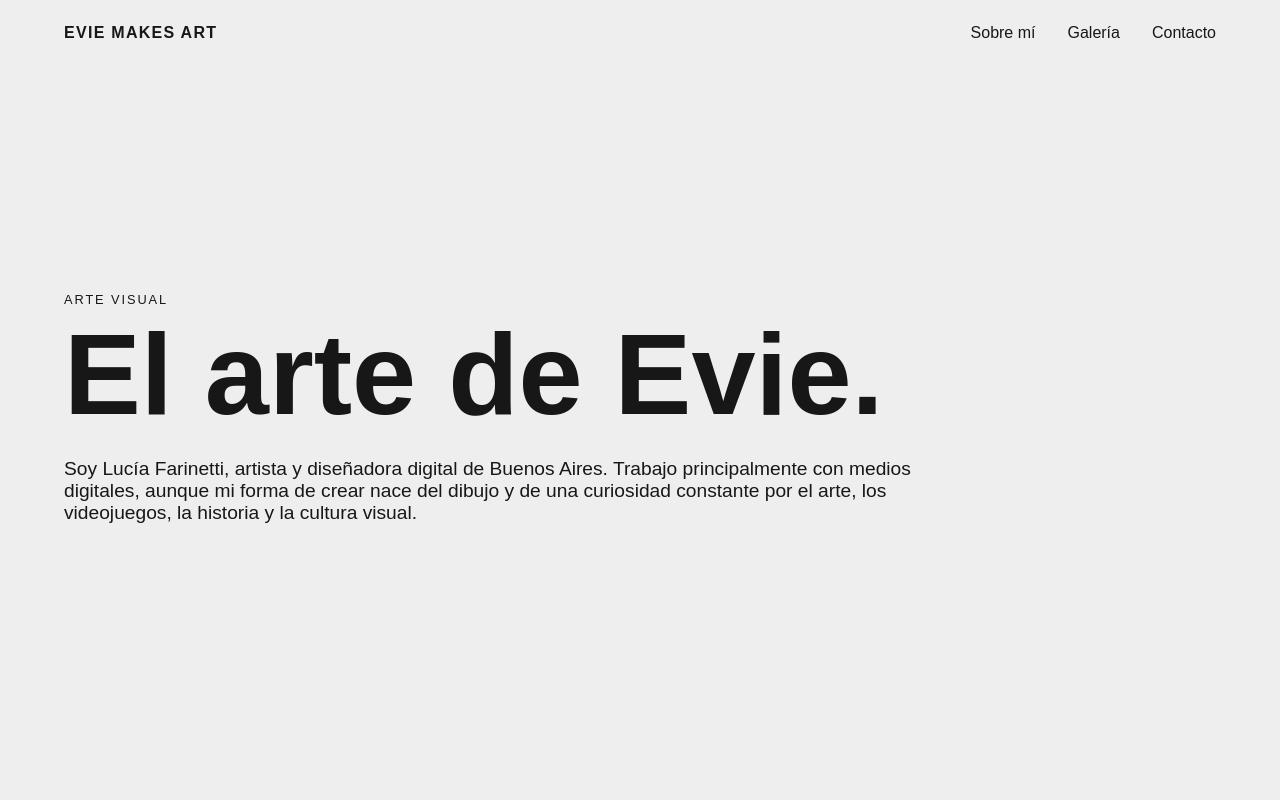
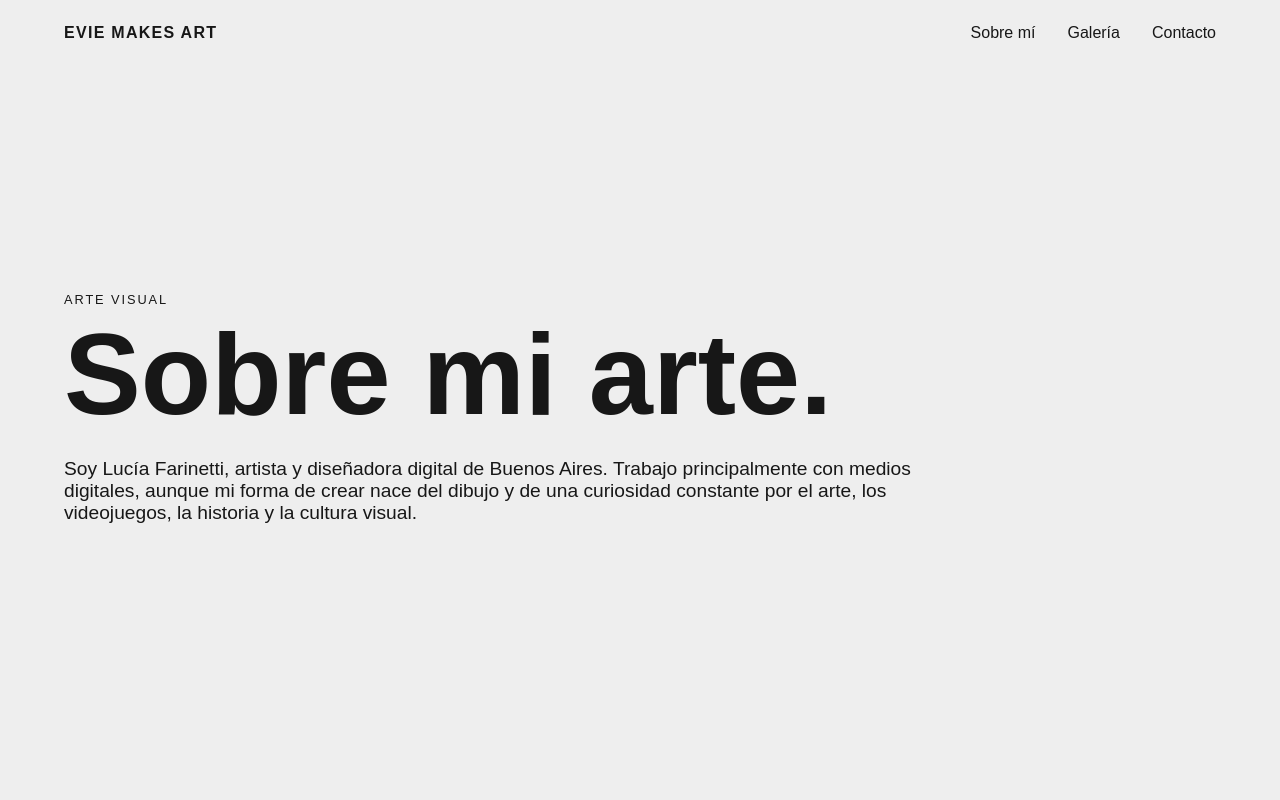
Before and after one commit to EvieDev/evie, a plain HTML site: page index.html in a window 1280 px wide. Shown: the top 800 px of the page. Drawn offline with Linux system fonts and the light colour scheme.

Commit message:
Update index.html

```diff
--- a/index.html
+++ b/index.html
@@ -29,7 +29,7 @@
                 <p class="eyebrow">ARTE VISUAL</p>
 
                 <h1>
-                    El arte de Evie.
+                    Sobre mi arte.
                 </h1>
                 <p class="hero-description">
                     Soy Lucía Farinetti, artista y diseñadora digital de Buenos Aires. Trabajo principalmente con medios digitales, aunque mi forma de crear nace del dibujo y de una curiosidad constante por el arte, los videojuegos, la historia y la cultura visual.
```
